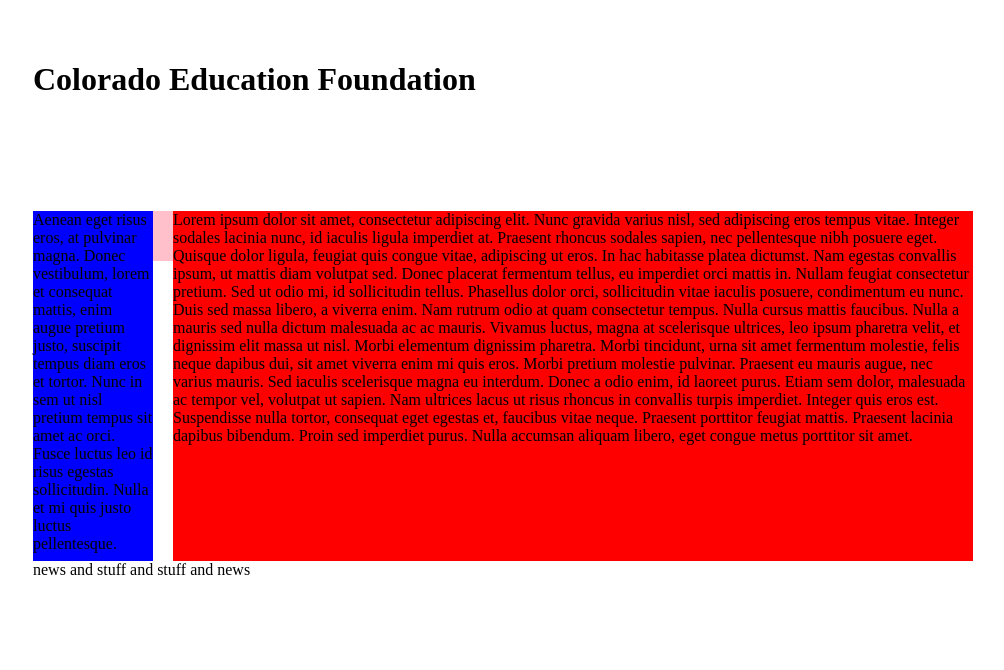
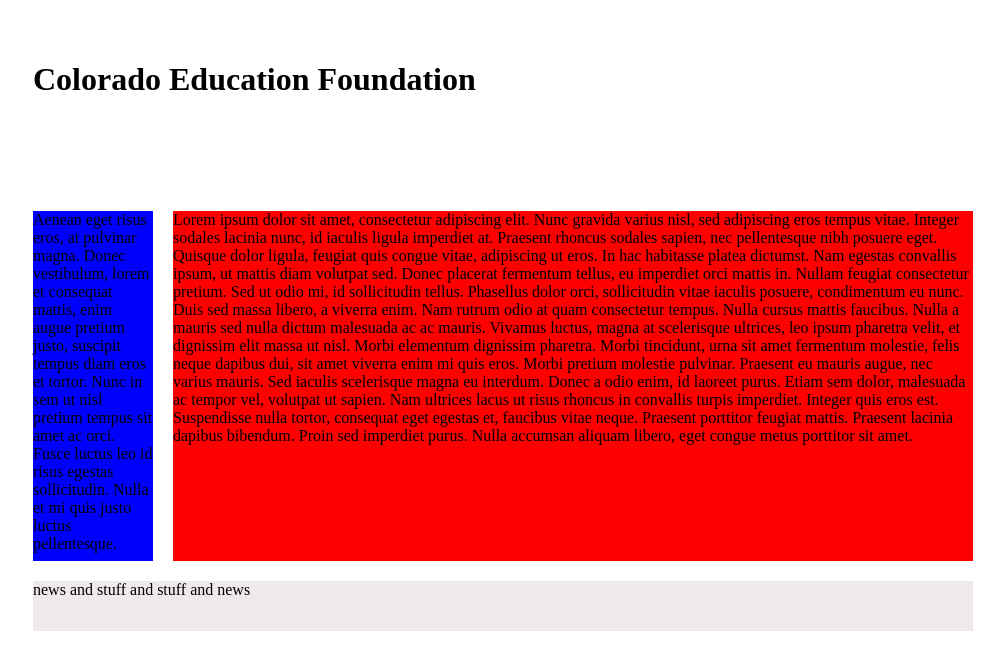
Before and after one commit to zacclark/efcong, a PHP site: page / in a window 1280 px wide. Shown: the top 670 px of the page, without its empty margins (137-1141 px from the left). Run offline with PHP 8.4, Linux system fonts and the light colour scheme.

Commit message:
Updated the .css

```diff
--- a/CNGEFstyle.css
+++ b/CNGEFstyle.css
@@ -32,9 +32,11 @@
 
 #footerBox
 {
-	background-color:pink;
+	margin-top:20px;
+	background-color:#EFE9E9;
 	height:50px;
 	width:940px;
+	float:left;
 
 
 
```
